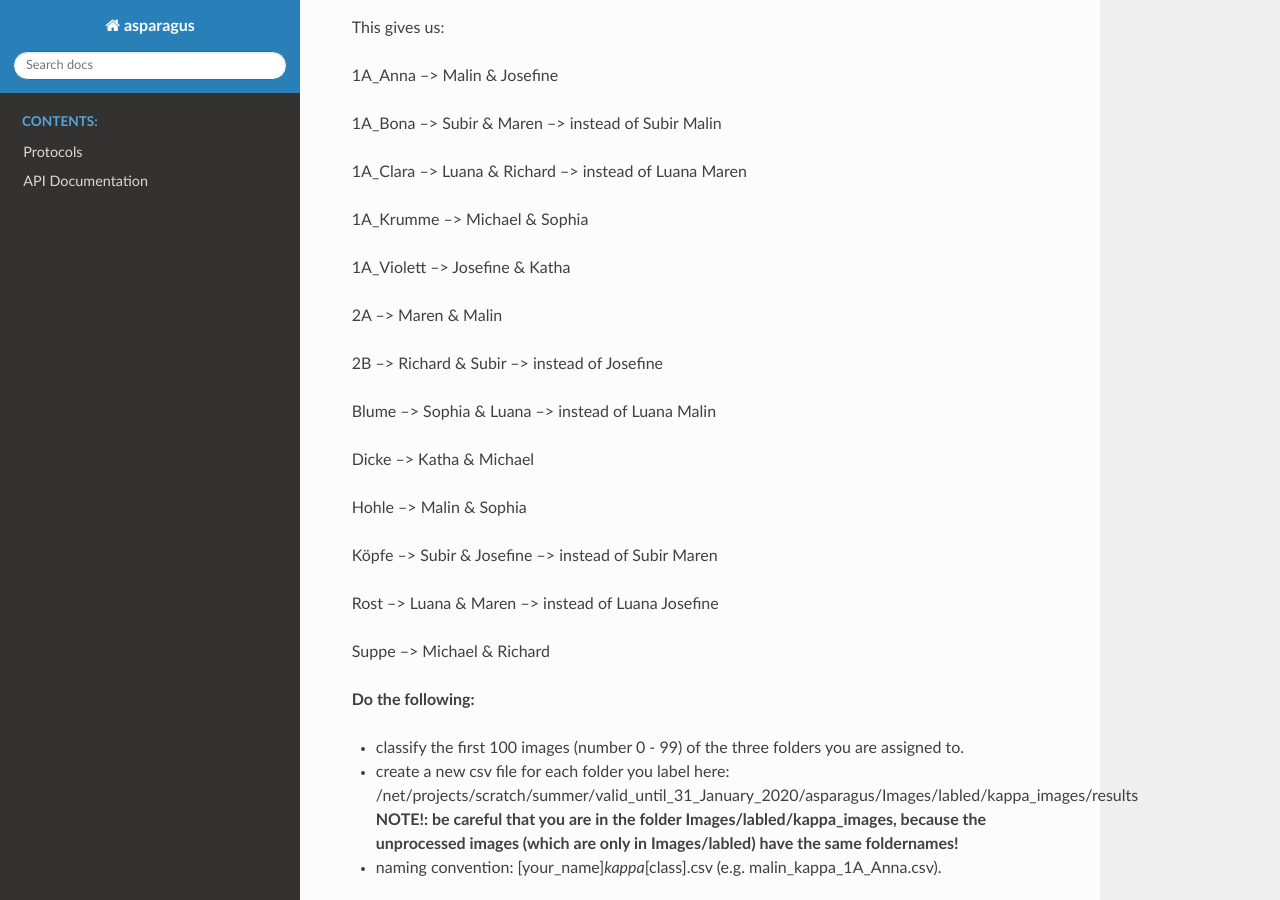
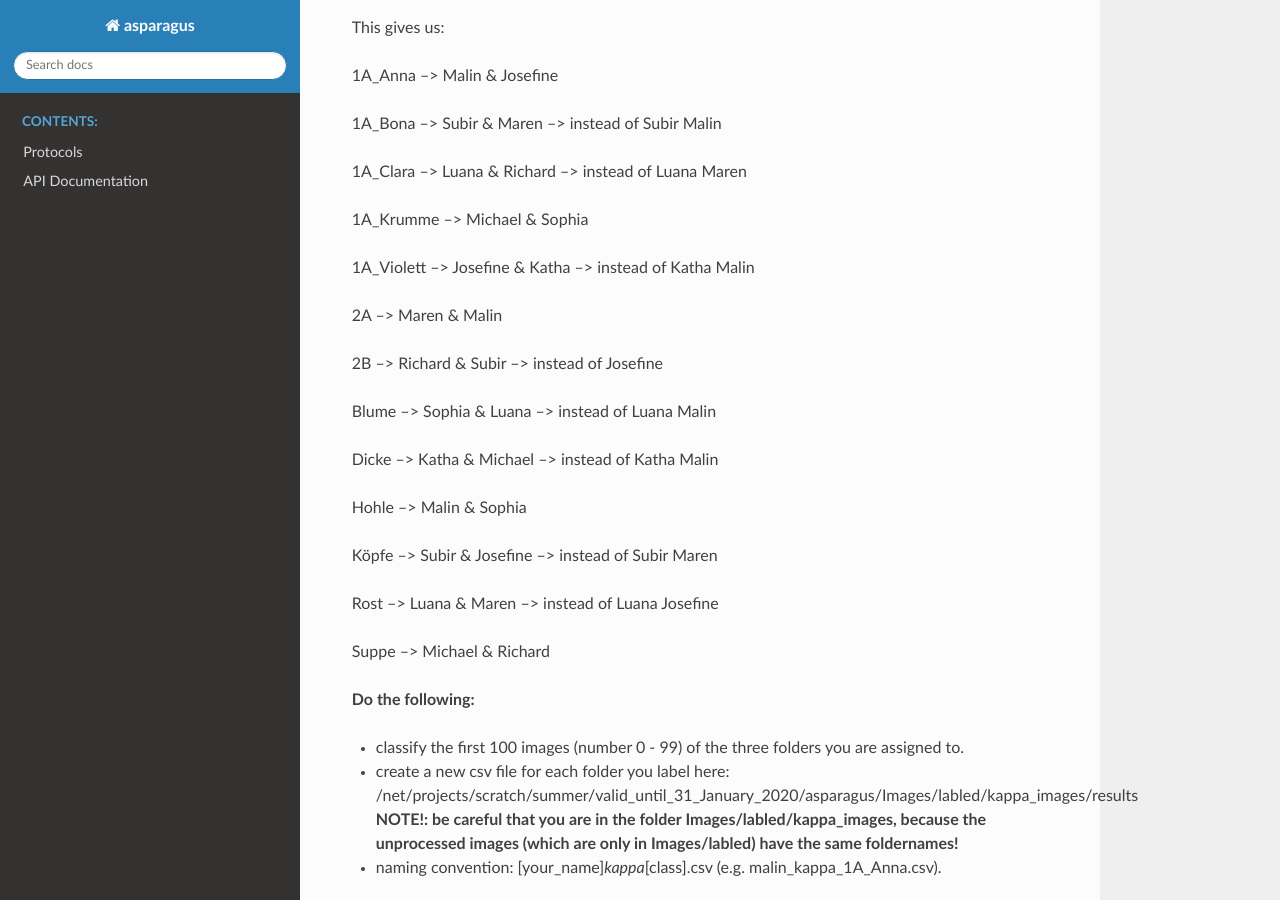
Before and after one commit to CogSciUOS/asparagus, a Sphinx documentation site: the page built from docs/manual_how_to_label.md, in a window 1280 px wide and 900 px high, scrolled down 3326 px. Built offline with Sphinx 7.4.7 and the Read the Docs theme 2.0.0, drawn with Linux system fonts in a browser that asks for light colours; the version number could not be read and is left out.

Commit message:
Update manual_how_to_label.md
changes in task assignment (no kappa labeling work for katha)

```diff
--- a/docs/manual_how_to_label.md
+++ b/docs/manual_how_to_label.md
@@ -113,7 +113,7 @@ This gives us:
 
 1A_Krumme --> Michael & Sophia
 
-1A_Violett --> Josefine & Katha
+1A_Violett --> Josefine & Katha --> instead of Katha Malin
 
 2A --> Maren & Malin
 
@@ -121,7 +121,7 @@ This gives us:
 
 Blume --> Sophia & Luana --> instead of Luana Malin
 
-Dicke --> Katha & Michael
+Dicke --> Katha & Michael --> instead of Katha Malin
 
 Hohle --> Malin & Sophia
 
```
